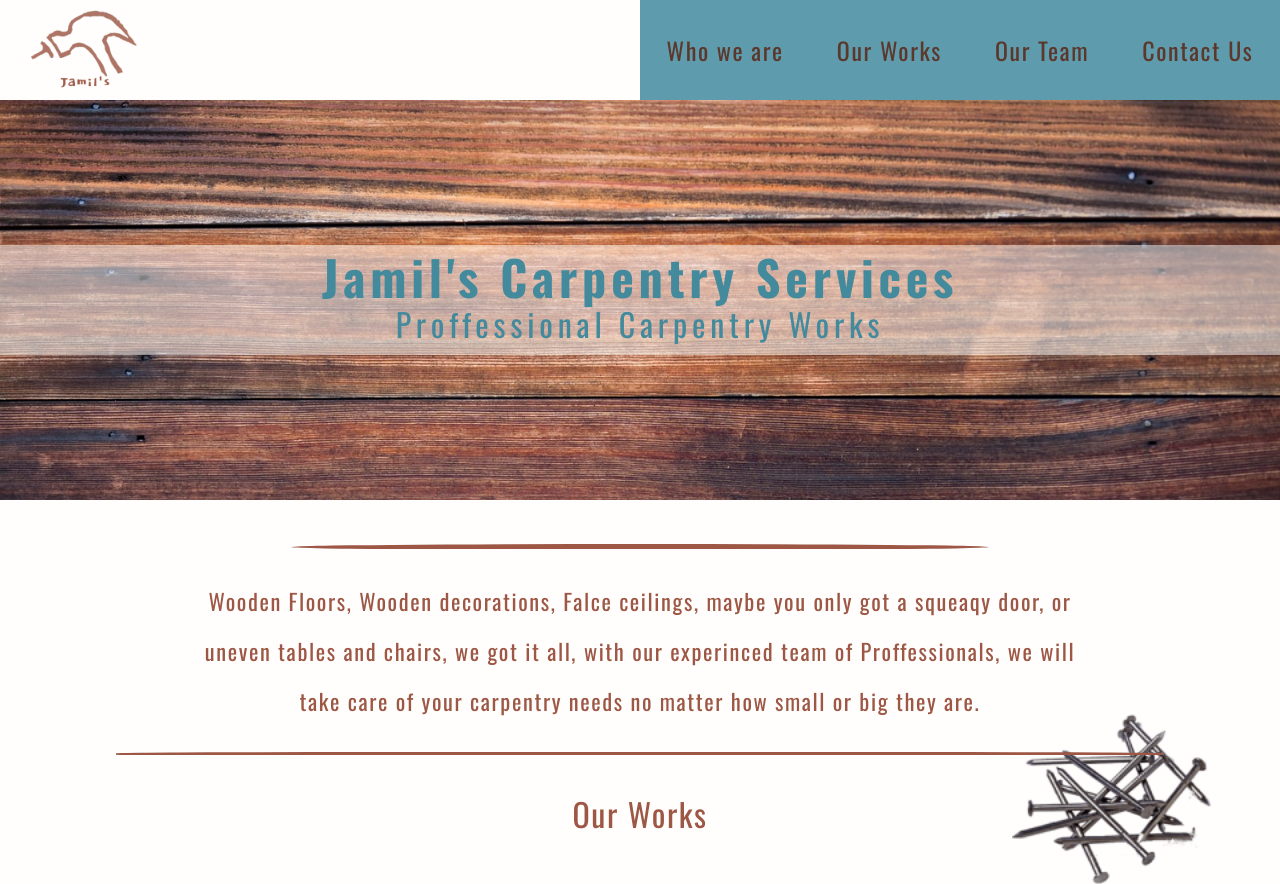
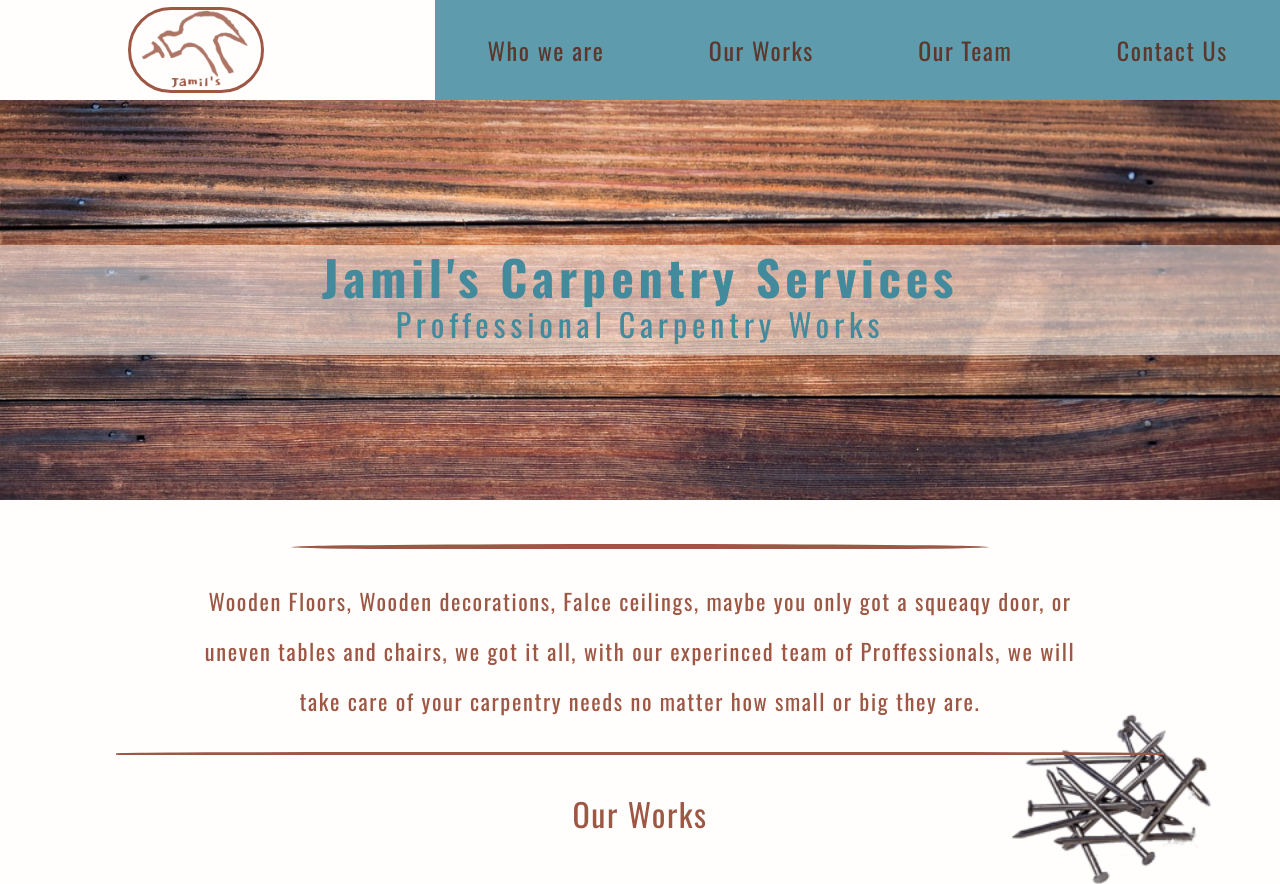
Before and after one commit to soonic7/Jamil-Carpentry, a plain HTML site: page index.html in a window 1280 px wide. Shown: the top 884 px of the page. Drawn offline with nearby package versions, Linux system fonts and the light colour scheme.

Commit message:
Design changes 3
- Gave heading nav bar more space
- Mde border for the logo and made it
  center of its area
- Removed that jump effect from the
  nav buttons

```diff
--- a/resources/CSS/styles.css
+++ b/resources/CSS/styles.css
@@ -50,11 +50,13 @@ p, h3, li {
 
 .header img {
     height: 80px;
-    margin-left: 20px;
+    margin-left: 10%;
+    border: 3px solid #9D5744;
+    border-radius: 45px;
 }
 
 .header ul {
-    width: 50%;
+    width: 66%;
     height: 100px;
     background-color: #5e9bac;
     display: flex;
@@ -73,8 +75,6 @@ p, h3, li {
 }
 
 .header ul li :hover {
-    position: relative;
-    bottom: 0.2rem;
     color: #dfccc7;
     box-shadow: 0px 15px 20px -10px grey;
 }
@@ -341,6 +341,7 @@ p, h3, li {
     }
     .header img {
         height: 80px;
+        margin: 0;
     }
     .header ul {
         height: auto;
```
